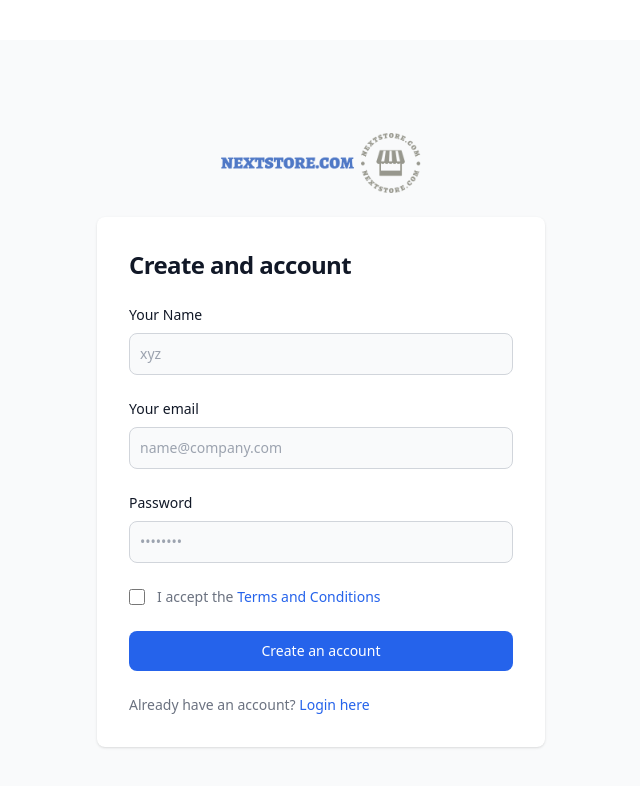
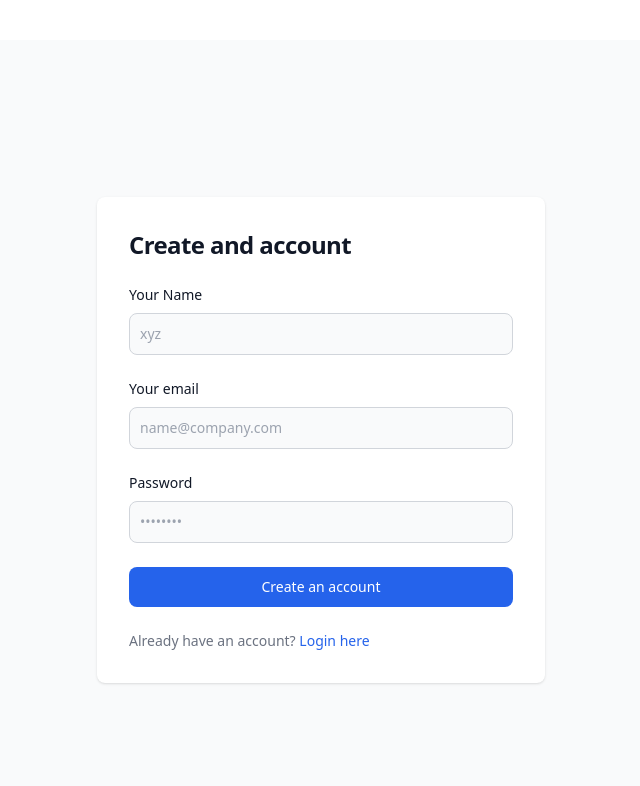
Before and after one commit to pranjal6314/Packers_Frontend, a Next.js app: page /signup in a window 1280 px wide. Shown: the top 786 px of the page, without its empty margins (319-959 px from the left). Built offline with nearby package versions, Linux system fonts and the light colour scheme.

Commit message:
issue solved

```diff
--- a/next.config.js
+++ b/next.config.js
@@ -1,6 +1,6 @@
 /** @type {import('next').NextConfig} */
 const nextConfig = {
   reactStrictMode: true,
-}
+};
 
-module.exports = nextConfig
+module.exports = nextConfig;
--- a/pages/api/login.js
+++ b/pages/api/login.js
@@ -13,7 +13,6 @@ const handler = async (req, res) => {
     } else {
       res.status(200).json({ success: false, error: "no user found" });
     }
-    // var decryptedData = JSON.parse(bytes.toString(CryptoJS.enc.Utf8));
 
     if (user) {
       if (
--- a/pages/api/pincode.js
+++ /dev/null
@@ -1,3 +0,0 @@
-export default function handler(req, res) {
-  res.status(200).json([341309, 341304, 341405]);
-}
--- a/pages/api/signup.js
+++ b/pages/api/signup.js
@@ -9,6 +9,7 @@ const handler = async (req, res) => {
       email,
       password: CryptoJS.AES.encrypt(req.body.password, "sec1234").toString(),
     });
+
     await u.save();
     res.status(200).json({ success: "success" });
   } else {
--- a/pages/login.js
+++ b/pages/login.js
@@ -1,4 +1,3 @@
-
 import Link from "next/link";
 
 import { set } from "mongoose";
@@ -7,7 +6,7 @@ import React, { useState } from "react";
 import { ToastContainer, toast } from "react-toastify";
 import "react-toastify/dist/ReactToastify.css";
 import { useRouter } from "next/router";
-const Login = () => {
+const login = () => {
   const router = useRouter();
   const [password, setPassword] = useState("");
   const [email, setEmail] = useState("");
@@ -18,7 +17,6 @@ const Login = () => {
   const handleSubmit = async (e) => {
     e.preventDefault();
     const frombody = { email, password };
-    console.log(frombody);
     let res = await fetch("http://localhost:3000/api/login", {
       method: "POST",
       headers: {
@@ -44,7 +42,7 @@ const Login = () => {
         theme: "colored",
       });
       setTimeout(() => {
-        router.push("/home");
+        router.push("/");
       }, 2000);
     } else {
       toast.warn("Invaild Crendential!", {
@@ -74,20 +72,12 @@ const Login = () => {
           pauseOnHover
           theme="colored"
         />
-
         <div className="flex flex-col items-center justify-center px-6 py-8 mx-auto md:h-screen lg:py-0">
-          <a
-            href="/"
-            className="flex items-center mb-6 text-2xl font-semibold text-sky-900 dark:text-white"
-          >
-            <Image height={40} width={200} src="/main-logo.png" alt="" />
-          </a>
           <div className="w-full bg-white rounded-lg shadow dark:border md:mt-0 sm:max-w-md xl:p-0 dark:bg-sky-800 dark:border-sky-700">
             <div className="p-6 space-y-4 md:space-y-6 sm:p-8">
               <h1 className="text-xl font-bold leading-tight tracking-tight text-sky-900 md:text-2xl dark:text-white">
                 Sign in to your account
               </h1>
-
               <form onSubmit={handleSubmit} className="space-y-4 md:space-y-6">
                 <div>
                   <label
@@ -97,7 +87,6 @@ const Login = () => {
                     Your email
                   </label>
                   <input
-
                     onChange={handleChange}
                     type="email"
                     name="email"
@@ -106,7 +95,6 @@ const Login = () => {
                     className="bg-sky-50 border border-sky-300 text-sky-900 sm:text-sm rounded-lg focus:ring-primary-600 focus:border-primary-600 block w-full p-2.5 dark:bg-sky-700 dark:border-sky-600 dark:placeholder-sky-400 dark:text-white dark:focus:ring-blue-500 dark:focus:border-blue-500"
                     placeholder="name@company.com"
                     required
-
                   />
                 </div>
                 <div>
@@ -117,7 +105,6 @@ const Login = () => {
                     Password
                   </label>
                   <input
-
                     onChange={handleChange}
                     type="password"
                     name="password"
@@ -126,11 +113,9 @@ const Login = () => {
                     placeholder="••••••••"
                     className="bg-sky-50 border border-sky-300 text-sky-900 sm:text-sm rounded-lg focus:ring-primary-600 focus:border-primary-600 block w-full p-2.5 dark:bg-sky-700 dark:border-sky-600 dark:placeholder-sky-400 dark:text-white dark:focus:ring-blue-500 dark:focus:border-blue-500"
                     required
-
                   />
                 </div>
                 <div className="flex items-center justify-between">
-                  <div className="flex items-start"></div>
                   <Link href="/forgot" legacyBehavior>
                     <a
                       href="#"
@@ -164,4 +149,4 @@ const Login = () => {
   );
 };
 
-export default Login;
+export default login;
--- a/pages/signup.js
+++ b/pages/signup.js
@@ -54,12 +54,6 @@ const signup = () => {
           theme="colored"
         />
         <div className="flex flex-col items-center justify-center px-6 py-8 mx-auto md:h-screen lg:py-0">
-          <a
-            href="/"
-            className="flex items-center mb-6 text-2xl font-semibold text-gray-900 dark:text-white"
-          >
-            <Image height={40} width={200} src="/main-logo.png" alt="" />
-          </a>
           <div className="w-full bg-white rounded-lg shadow dark:border md:mt-0 sm:max-w-md xl:p-0 dark:bg-gray-800 dark:border-gray-700">
             <div className="p-6 space-y-4 md:space-y-6 sm:p-8">
               <h1 className="text-xl font-bold leading-tight tracking-tight text-gray-900 md:text-2xl dark:text-white">
@@ -122,47 +116,7 @@ const signup = () => {
                     required
                   />
                 </div>
-                {/* <div>
-                  <label
-                    for="confirm-password"
-                    className="block mb-2 text-sm font-medium text-gray-900 dark:text-white"
-                  >
-                    Confirm password
-                  </label>
-                  <input
-                    type="confirm-password"
-                    name="confirm-password"
-                    id="confirm-password"
-                    placeholder="••••••••"
-                    className="bg-gray-50 border border-gray-300 text-gray-900 sm:text-sm rounded-lg focus:ring-primary-600 focus:border-primary-600 block w-full p-2.5 dark:bg-gray-700 dark:border-gray-600 dark:placeholder-gray-400 dark:text-white dark:focus:ring-blue-500 dark:focus:border-blue-500"
-                    required=""
-                  />
-                </div> */}
-                <div className="flex items-start">
-                  <div className="flex items-center h-5">
-                    <input
-                      id="terms"
-                      aria-describedby="terms"
-                      type="checkbox"
-                      className="w-4 h-4 border border-gray-300 rounded bg-gray-50 focus:ring-3 focus:ring-primary-300 dark:bg-gray-700 dark:border-gray-600 dark:focus:ring-primary-600 dark:ring-offset-gray-800"
-                      required=""
-                    />
-                  </div>
-                  <div className="ml-3 text-sm">
-                    <label
-                      for="terms"
-                      className="font-light text-gray-500 dark:text-gray-300"
-                    >
-                      I accept the{" "}
-                      <a
-                        className="font-medium text-primary-600 hover:underline dark:text-primary-500"
-                        href="#"
-                      >
-                        Terms and Conditions
-                      </a>
-                    </label>
-                  </div>
-                </div>
+
                 <button
                   type="submit"
                   className="w-full text-white bg-primary-600 hover:bg-primary-700 focus:ring-4 focus:outline-none focus:ring-primary-300 font-medium rounded-lg text-sm px-5 py-2.5 text-center dark:bg-primary-600 dark:hover:bg-primary-700 dark:focus:ring-primary-800"
```
Also changed, not shown: 1 other file (tests, documents, lock files or other folders).
